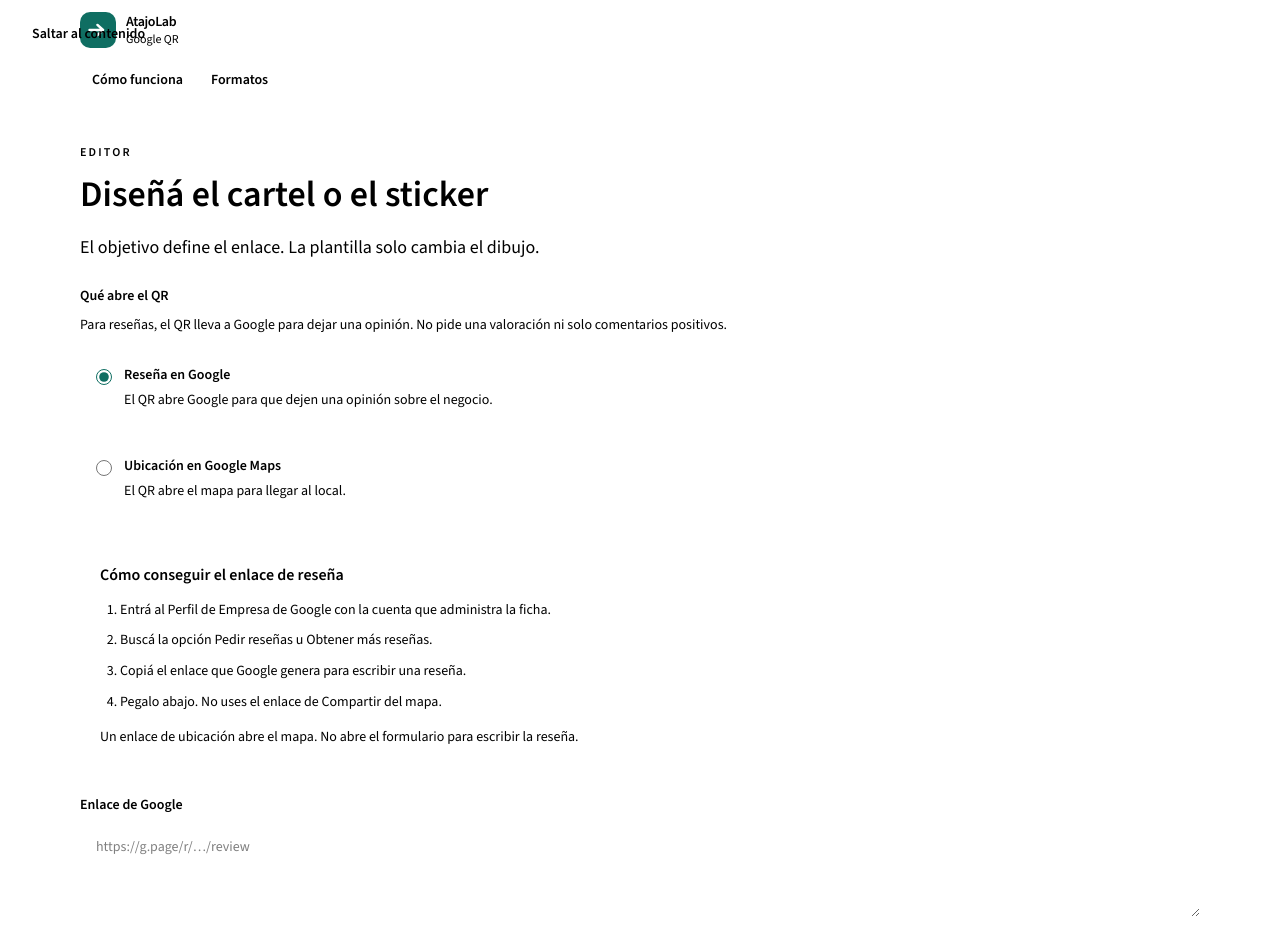
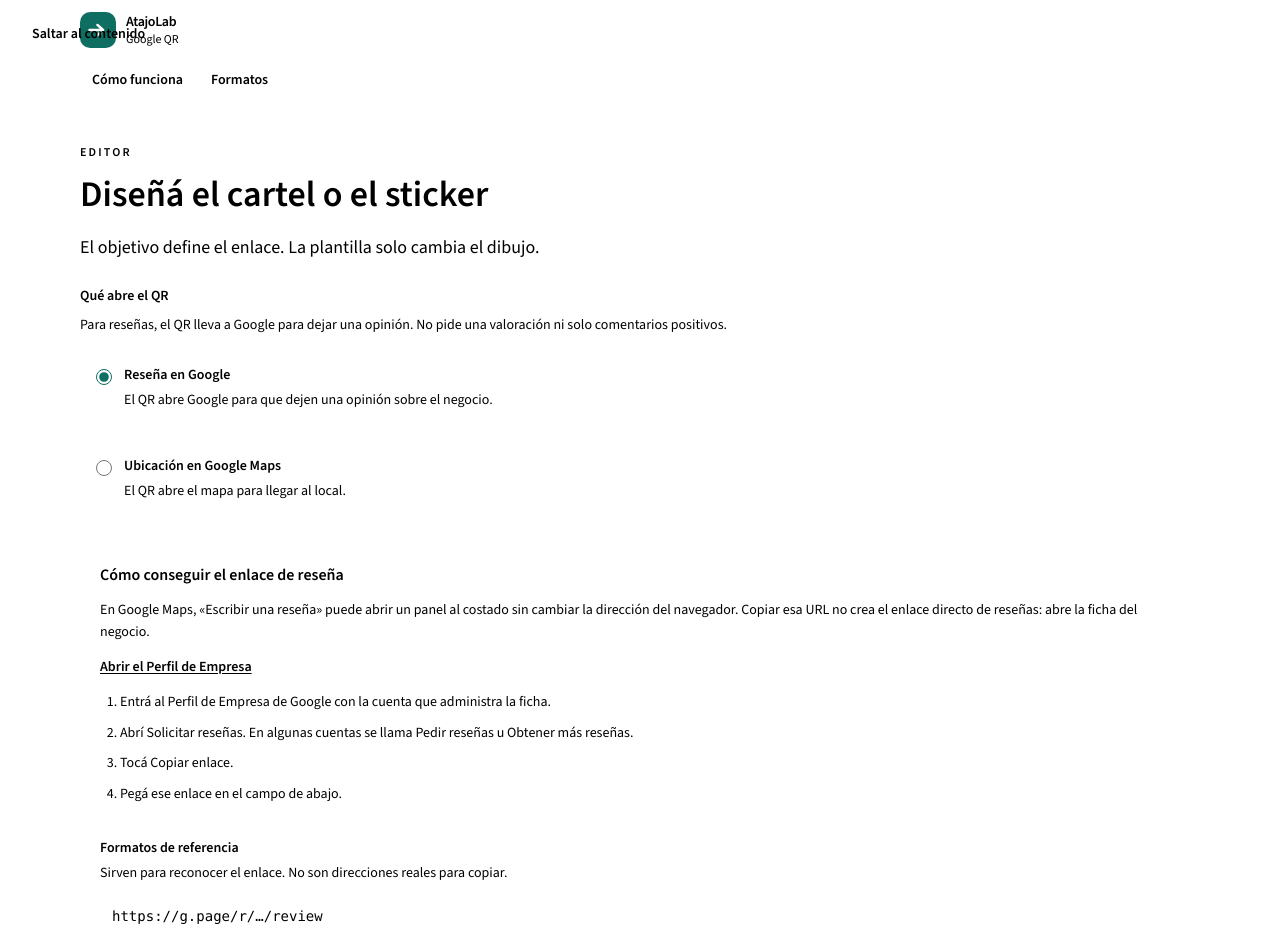
Before and after one commit to AlejandroM12/atajolab-google-qr, a Next.js app: page /crear in a window 1280 px wide. Shown: the top 934 px of the page. Built offline with nearby package versions, Linux system fonts and the light colour scheme.

Commit message:
docs: clarify how to obtain Google review links

```diff
--- a/components/qr-studio.tsx
+++ b/components/qr-studio.tsx
@@ -374,12 +374,40 @@ export function QrStudio() {
           <h2 id="guia-enlace" className="text-base font-semibold">
             {guide.title}
           </h2>
+          <p className="mt-3 text-sm leading-relaxed text-muted">{guide.note}</p>
+          {guide.profileUrl ? (
+            <p className="mt-3 text-sm leading-relaxed">
+              <a
+                href={guide.profileUrl}
+                target="_blank"
+                rel="noopener noreferrer"
+                className="font-semibold text-accent-strong underline decoration-accent/40 underline-offset-2"
+              >
+                Abrir el Perfil de Empresa
+              </a>
+            </p>
+          ) : null}
           <ol className="mt-3 list-decimal space-y-2 pl-5 text-sm leading-relaxed">
             {guide.steps.map((step) => (
               <li key={step}>{step}</li>
             ))}
           </ol>
-          <p className="mt-3 text-sm leading-relaxed text-muted">{guide.note}</p>
+          <div className="mt-4 border-t border-line pt-4">
+            <p className="text-sm font-semibold">Formatos de referencia</p>
+            <p className="mt-1 text-sm leading-relaxed text-muted">
+              Sirven para reconocer el enlace. No son direcciones reales para copiar.
+            </p>
+            <ul className="mt-3 space-y-2">
+              {guide.examples.map((example) => (
+                <li
+                  key={example}
+                  className="break-all rounded-xl bg-background px-3 py-2 font-mono text-sm leading-relaxed"
+                >
+                  {example}
+                </li>
+              ))}
+            </ul>
+          </div>
         </section>
 
         <div>
--- a/lib/google-link.ts
+++ b/lib/google-link.ts
@@ -152,7 +152,7 @@ export const linkIssueMessage: Record<LinkIssue, string> = {
   "review-instead-of-location":
     "Este enlace abre el formulario de reseña. Cambiá el objetivo a reseña, o pegá el enlace de la ubicación.",
   "location-instead-of-review":
-    "Este enlace abre una ubicación en Google Maps. No abre el formulario para escribir una reseña. Copiá el enlace desde “Pedir reseñas” en el Perfil de Empresa.",
+    "Esta URL de Google Maps abre la ficha del negocio, aunque se vea el panel de reseñas. El enlace directo se copia en el Perfil de Empresa: Solicitar reseñas, también llamada Pedir reseñas u Obtener más reseñas, y después Copiar enlace.",
   "not-review": "Este enlace de Google no abre el formulario para escribir una reseña.",
   "gpage-not-review":
     "Este enlace de g.page no termina en /review, así que no lo tomamos como formulario de reseña.",
--- a/lib/product.ts
+++ b/lib/product.ts
@@ -50,7 +50,7 @@ export const goals: Array<{
 
 export const guides: Record<
   GoogleLinkGoal,
-  { title: string; steps: string[]; examples: string[]; note: string }
+  { title: string; steps: string[]; examples: string[]; note: string; profileUrl?: string }
 > = {
   ubicacion: {
     title: "Cómo conseguir el enlace de ubicación",
@@ -67,15 +67,16 @@ export const guides: Record<
     title: "Cómo conseguir el enlace de reseña",
     steps: [
       "Entrá al Perfil de Empresa de Google con la cuenta que administra la ficha.",
-      "Buscá la opción Pedir reseñas u Obtener más reseñas.",
-      "Copiá el enlace que Google genera para escribir una reseña.",
-      "Pegalo abajo. No uses el enlace de Compartir del mapa.",
+      "Abrí Solicitar reseñas. En algunas cuentas se llama Pedir reseñas u Obtener más reseñas.",
+      "Tocá Copiar enlace.",
+      "Pegá ese enlace en el campo de abajo.",
     ],
     examples: [
       "https://g.page/r/…/review",
       "https://search.google.com/local/writereview?placeid=…",
     ],
-    note: "Un enlace de ubicación abre el mapa. No abre el formulario para escribir la reseña.",
+    note: "En Google Maps, «Escribir una reseña» puede abrir un panel al costado sin cambiar la dirección del navegador. Copiar esa URL no crea el enlace directo de reseñas: abre la ficha del negocio.",
+    profileUrl: "https://business.google.com/",
   },
 };
 
```
Also changed, not shown: 1 other file (tests, documents, lock files or other folders).
